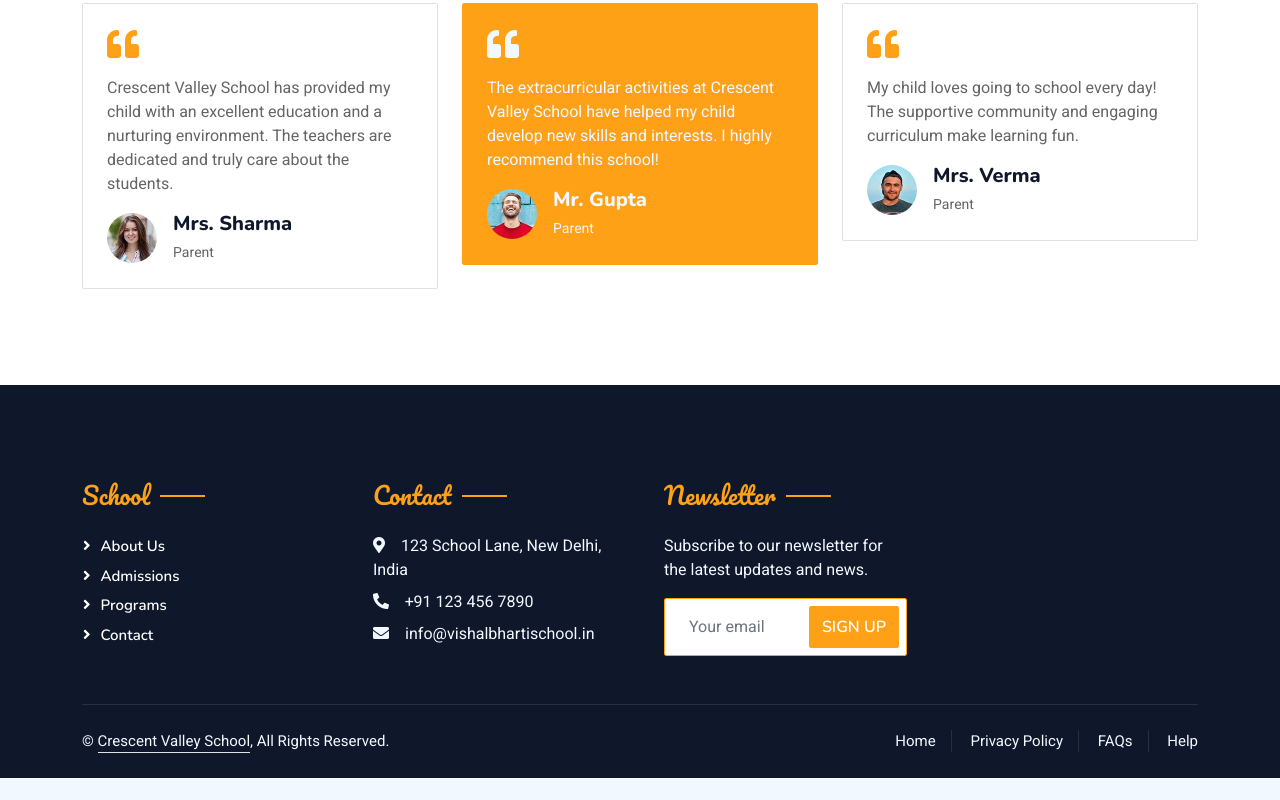
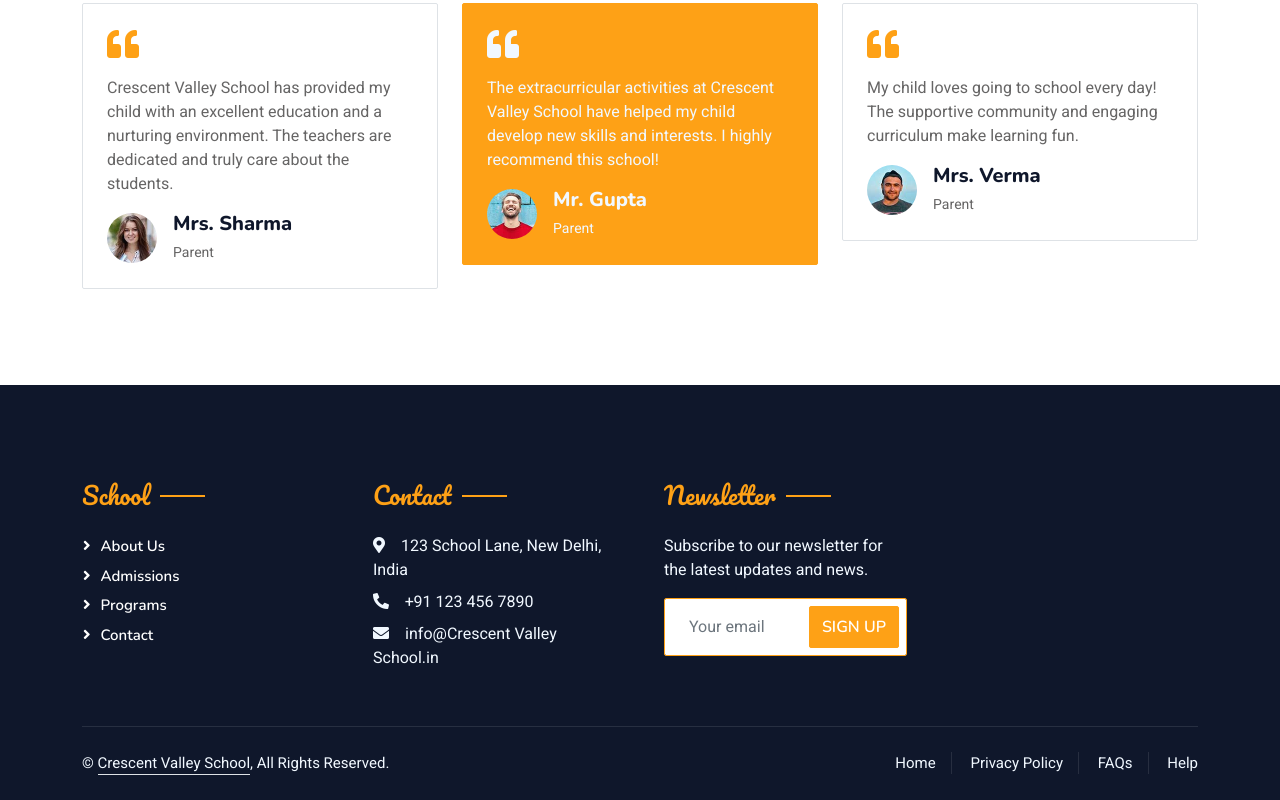
Before and after one commit to sakshyasinha/school-website, a plain HTML site: page index.html in a window 1280 px wide. Shown: the part 1653-2453 px from the top of the page. Before the commit the page ends 2431 px from the top, so only its background shows below. Drawn offline with nearby package versions, Linux system fonts and the light colour scheme.

Commit message:
Update index.html

```diff
--- a/index.html
+++ b/index.html
@@ -193,7 +193,7 @@
 <h4 class="section-title ff-secondary text-start text-primary fw-normal mb-4">Contact</h4>
 <p class="mb-2"><i class="fa fa-map-marker-alt me-3"></i>123 School Lane, New Delhi, India</p>
 <p class="mb-2"><i class="fa fa-phone-alt me-3"></i>+91 123 456 7890</p>
-<p class="mb-2"><i class="fa fa-envelope me-3"></i>info@vishalbhartischool.in</p>
+<p class="mb-2"><i class="fa fa-envelope me-3"></i>info@Crescent Valley School.in</p>
 </div>
 
 <div class="col-lg-3 col-md-6">
```
